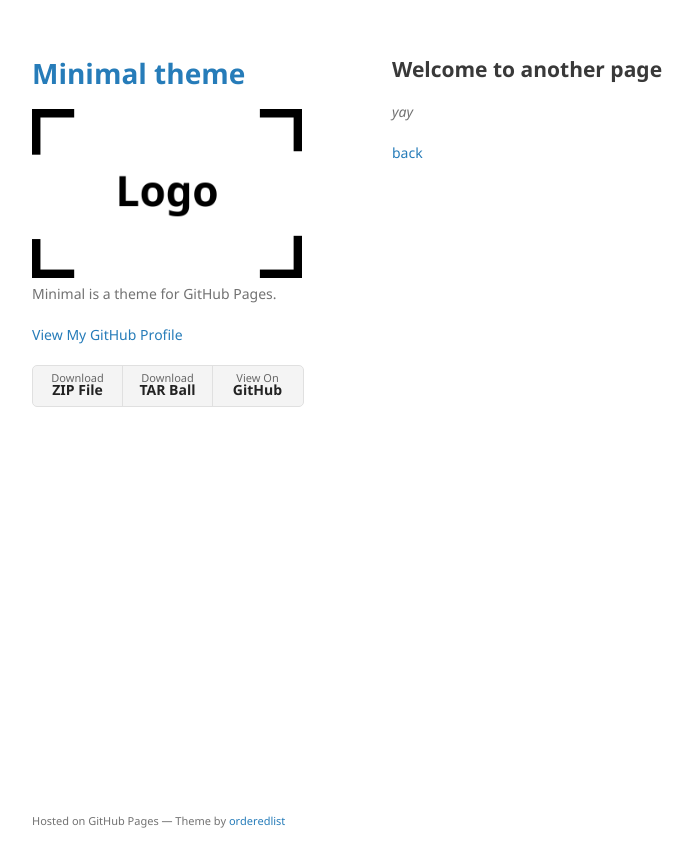
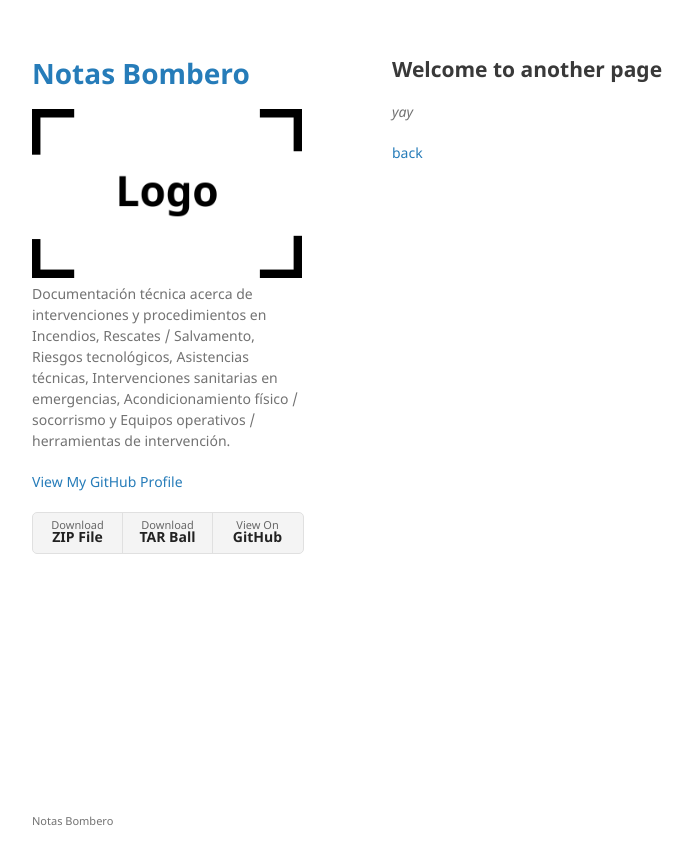
Before and after one commit to notasbombero/notasbombero.github.io, a Jekyll site: the page built from another-page.md, in a window 1280 px wide. Shown: the top 867 px of the page, without its empty margins (178-871 px from the left). Built offline with Jekyll 4.4.1, drawn with Linux system fonts in a browser that asks for light colours; our own code applies the rules of GitHub Pages for plain Markdown files.

```diff
--- a/_config.yml
+++ b/_config.yml
@@ -1,6 +1,6 @@
-title: Minimal theme
+title: Notas Bombero
 logo: /assets/img/logo.png
-description: Minimal is a theme for GitHub Pages.
+description: Documentación técnica acerca de intervenciones y procedimientos en Incendios, Rescates / Salvamento, Riesgos tecnológicos, Asistencias técnicas, Intervenciones sanitarias en emergencias, Acondicionamiento físico / socorrismo y Equipos operativos / herramientas de intervención.
 show_downloads: true
 google_analytics:
 theme: jekyll-theme-minimal
--- a/_layouts/default.html
+++ b/_layouts/default.html
@@ -48,7 +48,7 @@
         {% if site.github.is_project_page %}
         <p>This project is maintained by <a href="{{ site.github.owner_url }}">{{ site.github.owner_name }}</a></p>
         {% endif %}
-        <p><small>Hosted on GitHub Pages &mdash; Theme by <a href="https://github.com/orderedlist">orderedlist</a></small></p>
+        <p><small>Notas Bombero</small></p>
       </footer>
     </div>
     <script src="{{ "/assets/js/scale.fix.js" | relative_url }}"></script>
```
Also changed, not shown: incendios/index.md (added, +1 -0 lines), thumbnail.png (deleted), 1 other file.
